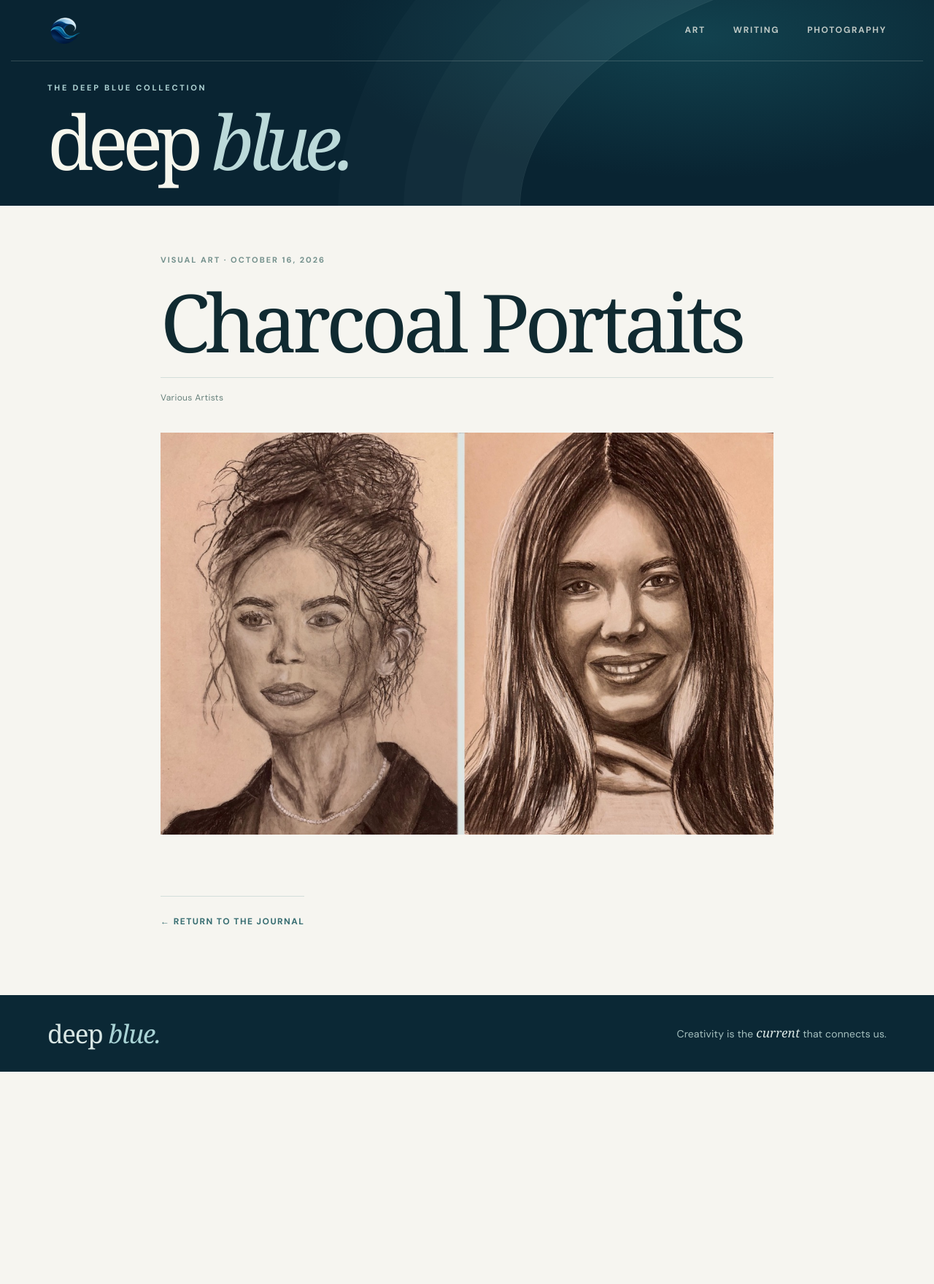
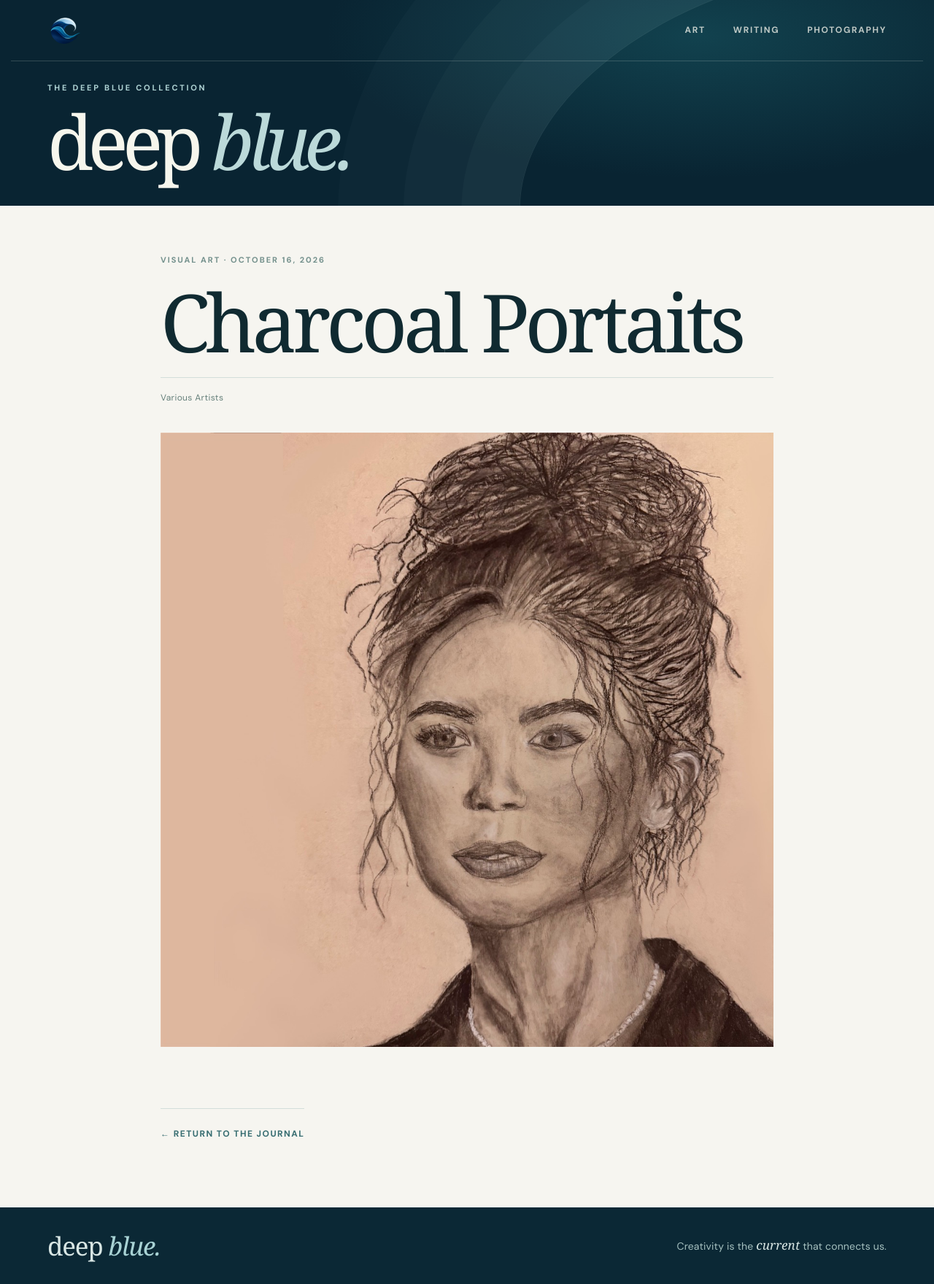
Before and after one commit to egentler/deep-blue, a Jekyll site: the page built from _posts/2026-10-16-charcoal-portaits.md, in a window 1280 px wide. Shown: the whole page at 73% size. Built offline with Jekyll 4.4.1, drawn with Linux system fonts in a browser that asks for light colours; some web fonts are replaced; before the commit the page ends 1469 px from its top, so only the background shows below that.

Commit message:
Update _posts/2026-10-16-charcoal-portaits.md (via Pages CMS)

```diff
--- a/_posts/2026-10-16-charcoal-portaits.md
+++ b/_posts/2026-10-16-charcoal-portaits.md
@@ -3,7 +3,7 @@ title: Charcoal Portaits
 date: 2026-10-16
 category: Visual Art
 author: Various Artists
-cover: /assets/uploads/combined-charcoal.jpeg
+cover: /assets/uploads/charcoal-portrait-crop.jpeg
 cover_credit: Ranger Doe
 show_cover_in_series: false
 series_images:
```
